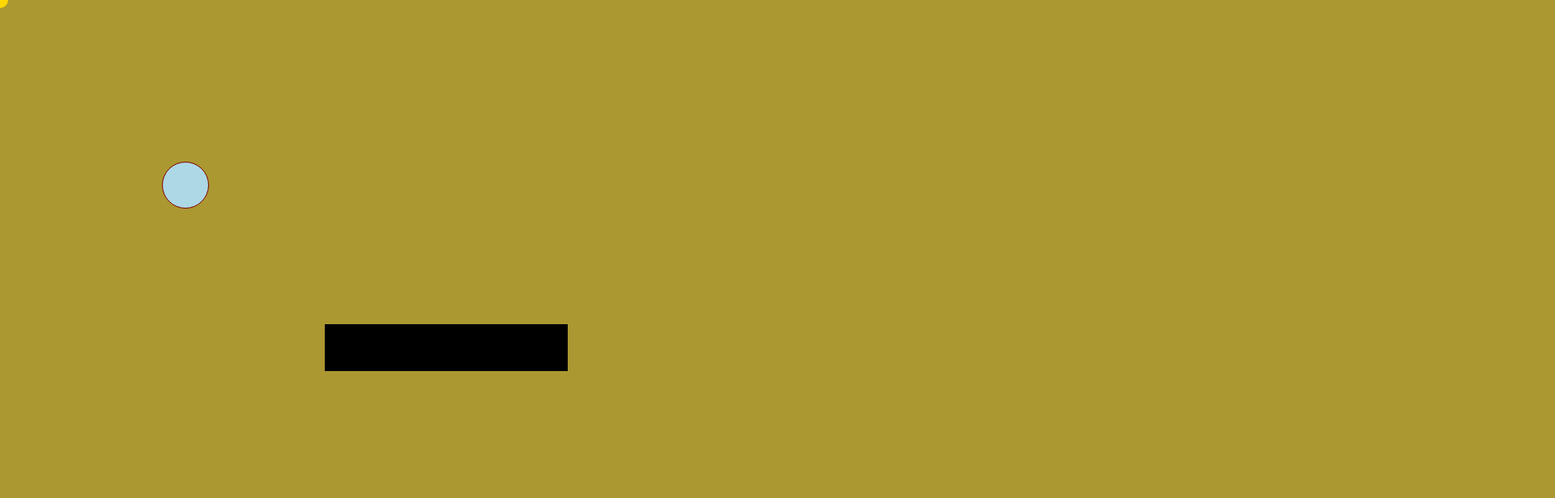
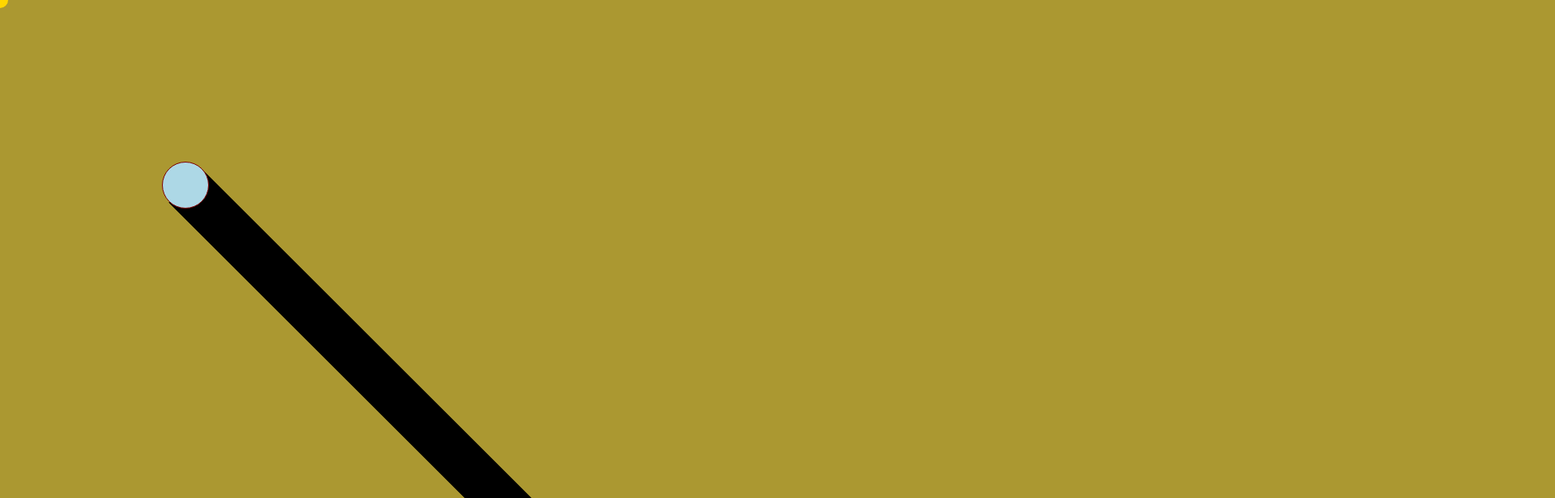
Before and after one commit to dimitri-bourreau/gravityjs, a plain HTML site: page index.html in a window 1280 px wide. Shown: the top 616 px of the page at 81% size, 1920 px wide, since content can reach past the window. Drawn offline with Linux system fonts and the light colour scheme.

Commit message:
feat: cast shadow

```diff
--- a/css/obstacle.css
+++ b/css/obstacle.css
@@ -16,10 +16,13 @@
 .shadow-ref::after {
   position: absolute;
   content: "";
-  width: 300px;
-  height: calc(100% + 2px);
-  top: var(--circle-y, 0);
-  left: var(--circle-x, 0);
+  width: 200vw;
+  height: 100%;
+  top: 0px;
+  right: var(--shadow-right, 0);
+  transform: rotate(var(--shadow-rotate, 0));
+  transform-origin: center right;
+  border: 1px solid black;
   background-color: black;
   z-index: -1;
 }
--- a/js/classes/obstacle.class.mjs
+++ b/js/classes/obstacle.class.mjs
@@ -4,10 +4,12 @@ export default class Obstacle {
   circle = undefined;
   x = undefined;
   y = undefined;
+  size = undefined;
 
-  constructor(circle, mouse) {
+  constructor(document, circle, mouse) {
     this.circle = circle;
     this.mouse = mouse;
+    this.buildObstacle(document);
   }
 
   buildObstacle(document) {
@@ -15,11 +17,11 @@ export default class Obstacle {
     const radius = this.getRandomRadius();
     const size = this.getRandomSize();
     const div = this.createDiv({ document, x, y, radius, size });
-    this.drawObstacleOn(div);
     this.div = div;
     this.x = x;
     this.y = y;
-    this.shapeShadow(div);
+    this.size = size;
+    document.body.appendChild(div);
   }
 
   createDiv({ document, x, y, radius, size }) {
@@ -34,15 +36,23 @@ export default class Obstacle {
     return div;
   }
 
-  drawObstacleOn(div) {
-    document.body.appendChild(div);
+  drawShadow() {
+    const right = `${Math.floor(this.size / 2)}px`;
+    const rotation = `${this.getShadowOrientation()}deg`;
+    this.div.style.setProperty("--shadow-right", right);
+    this.div.style.setProperty("--shadow-rotate", rotation);
   }
 
-  shapeShadow(div) {
-    setInterval(() => {
-      div.style.setProperty("--circle-y", `${this.y - this.mouse.y}px`);
-      div.style.setProperty("--circle-x", `${this.x - this.mouse.x}px`);
-    }, 10);
+  getAngleOfTriangleFromObstacleToLightSource() {
+    const { x, y } = this.getDistancesFromMouse();
+    return (Math.atan2(y, x) * 180) / Math.PI;
+  }
+
+  getDistancesFromMouse() {
+    return {
+      x: this.mouse.x - (this.x + this.size / 2),
+      y: this.mouse.y - (this.y + this.size / 2),
+    };
   }
 
   getRandomPosition() {
@@ -56,4 +66,22 @@ export default class Obstacle {
   getRandomSize() {
     return 56;
   }
+
+  getShadowOrientation() {
+    const angle = this.getAngleOfTriangleFromObstacleToLightSource();
+    return angle;
+  }
+
+  followLightSource() {
+    setInterval(() => {
+      this.updateObstaclePosition();
+      this.drawShadow();
+    }, 10);
+  }
+
+  updateObstaclePosition() {
+    const { left, top } = this.div.getBoundingClientRect();
+    this.x = left;
+    this.y = top;
+  }
 }
--- a/js/main.mjs
+++ b/js/main.mjs
@@ -7,5 +7,5 @@ const mouse = new Mouse(document);
 const circle = new Circle(document, mouse);
 circle.initiateMovement();
 
-const obstacle = new Obstacle(circle, mouse);
-obstacle.buildObstacle(document);
+const obstacle = new Obstacle(document, circle, mouse);
+obstacle.followLightSource();
```
